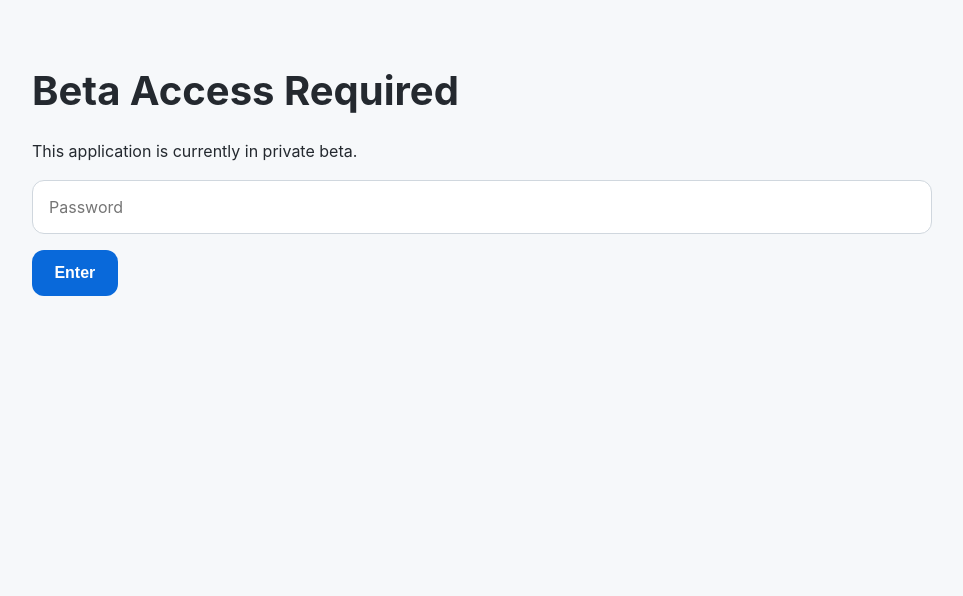
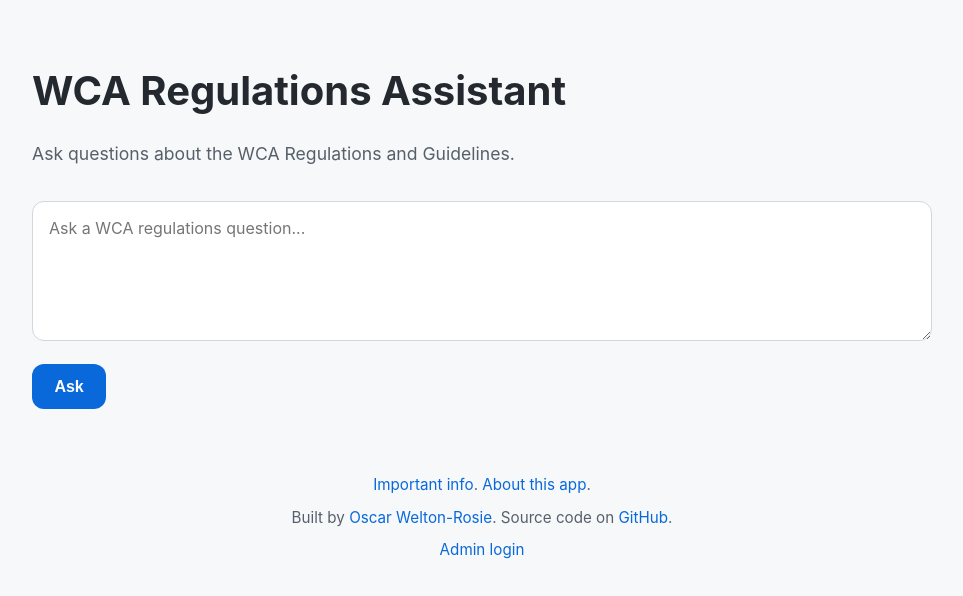
Before and after one commit to OWelton-Rosie/regs-helper, a SvelteKit app in the folder frontend/: page / in a window 1280 px wide. Shown: the top 596 px of the page, without its empty margins (158-1121 px from the left). Built offline with nearby package versions, Linux system fonts and the light colour scheme; no server answers.

Commit message:
remove beta password

```diff
--- a/frontend/src/routes/+layout.svelte
+++ b/frontend/src/routes/+layout.svelte
@@ -3,98 +3,12 @@
 	import Footer from '../lib/components/Footer.svelte';
 
 	let { children } = $props();
-
-	import { onMount } from 'svelte';
-
-	const API_URL = import.meta.env.VITE_API_URL;
-
-	let loaded = $state(false);
-	let allowed = $state(false);
-	let password = $state('');
-	let error = $state('');
-
-	onMount(() => {
-	allowed = sessionStorage.getItem('beta-access') === 'true';
-	loaded = true;
-	});
-
-	async function login() {
-
-		error = '';
-
-		try {
-
-			const response = await fetch(
-				`${API_URL}/beta-login`,
-				{
-					method: 'POST',
-
-					headers: {
-						'Content-Type': 'application/json'
-					},
-
-					body: JSON.stringify({
-						password
-					})
-				}
-			);
-
-			if (!response.ok) {
-
-				error = 'Incorrect password';
-				return;
-			}
-
-			sessionStorage.setItem(
-				'beta-access',
-				'true'
-			);
-
-			allowed = true;
-
-		} catch {
-
-			error = 'Login failed';
-		}
-	}
 </script>
 
 <svelte:head>
 	<link rel="icon" href="/assets/favicon.webp" />
 </svelte:head>
 
-{#if loaded && !allowed}
+{@render children()}
 
-	<div class="container">
-
-		<h1>Beta Access Required</h1>
-
-		<p>
-			This application is currently in private beta.
-		</p>
-
-		<input
-			type="password"
-			bind:value={password}
-			placeholder="Password"
-			onkeydown={(e) => e.key === 'Enter' && login()}
-
-		/>
-
-		<button onclick={login}>
-			Enter
-		</button>
-
-		{#if error}
-			<p>{error}</p>
-		{/if}
-
-	</div>
-
-{:else if loaded}
-
-	{@render children()}
-
-	<Footer />
-
-{/if}
+<Footer />
```
Also changed, not shown: 1 other file (tests, documents, lock files or other folders).
